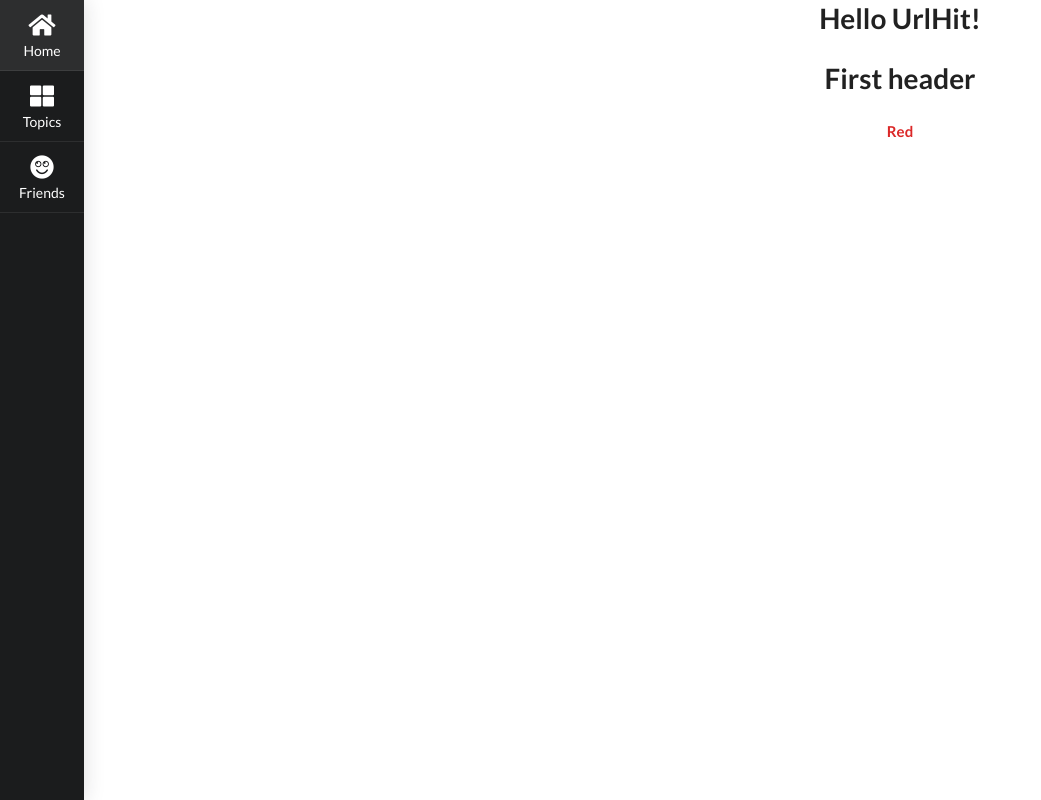
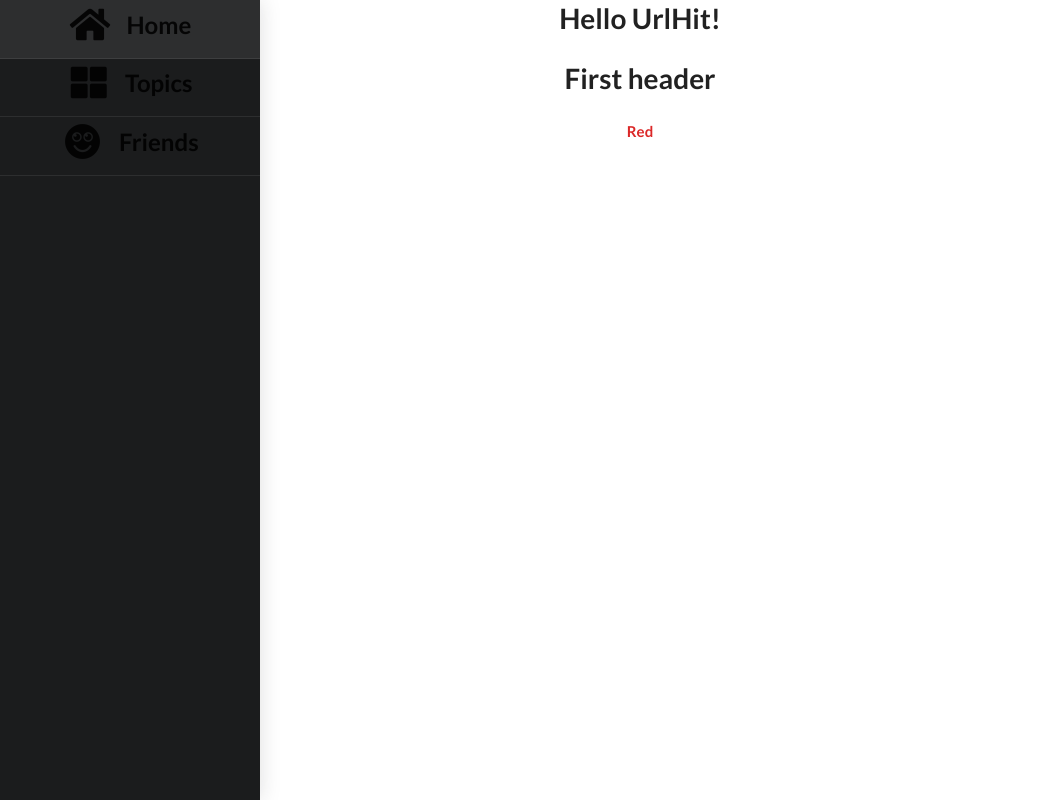
Before and after one commit to Mineru98/UrlHit, a Flask app: page / in a window 1280 px wide; the page is wider, and only the part inside the window is pictured. Shown: that part, without its empty margins (0-1041 px from the left). Run offline with Flask 2, Linux system fonts and the light colour scheme; some libraries are stand-ins or nearby versions.

Commit message:
Update Code

```diff
--- a/static/css/apply.css
+++ b/static/css/apply.css
@@ -0,0 +1,3 @@
+.ui.header.large.white {
+    color: rgba(0, 0, 0, 0.88);
+}
--- a/static/css/get.css
+++ b/static/css/get.css
@@ -0,0 +1,3 @@
+.ui.header.large.white {
+    color: rgba(0, 0, 0, 0.88)
+}
--- a/static/css/index.css
+++ b/static/css/index.css
@@ -1,3 +1,7 @@
 body {
     text-align: center;
 }
+
+.ui.header.large.white {
+    color: rgba(0, 0, 0, 0.88);
+}
--- a/templates/index.html
+++ b/templates/index.html
@@ -12,18 +12,24 @@
 </head>
 
 <body>
-    <div class="ui visible left vertical inverted sidebar labeled icon menu">
+    <div class="ui overlay visible left vertical inverted sidebar menu">
         <a class="item">
+            <div class="ui header large white">
                 <i class="home icon"></i>
                 Home
+            </div>
         </a>
         <a class="item">
+            <div class="ui header large">
                 <i class="block layout icon"></i>
                 Topics
+            </div>
         </a>
         <a class="item">
+            <div class="ui header large white">
                 <i class="smile icon"></i>
                 Friends
+            </div>
         </a>
     </div>
     <div class="pusher">
```
Also changed, not shown: urlhit.db. Lines whose indentation alone changed are shown as unchanged.
